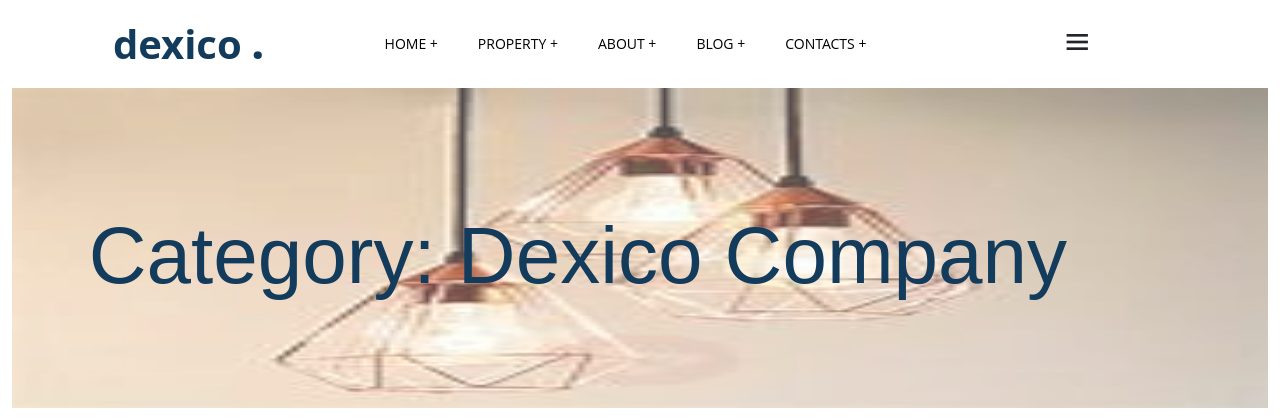
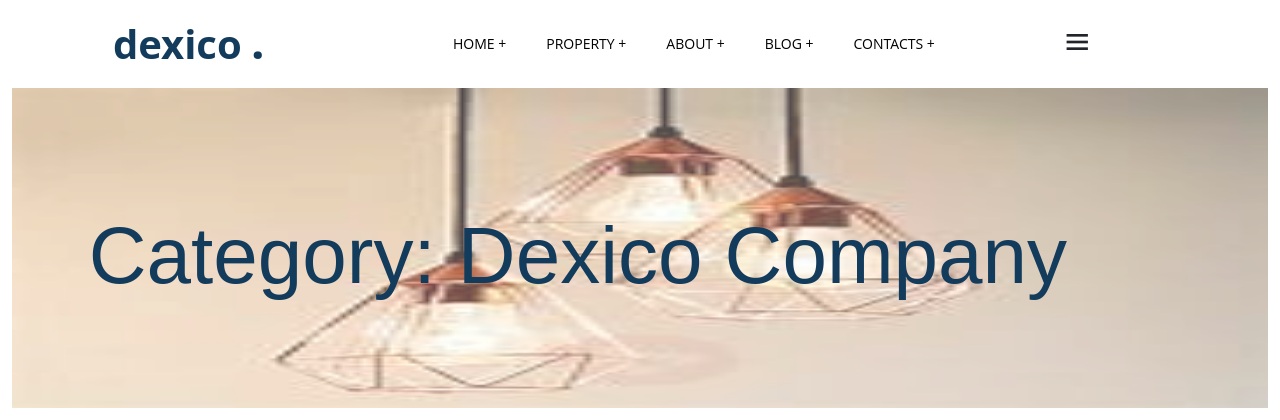
Before and after one commit to Pritidesai557/Pritidesai557.github.io, a PHP site: page /blog.html in a window 1280 px wide; the page is wider, and only the part inside the window is pictured. Shown: the top 420 px of that part. Run offline with PHP 8.4, Linux system fonts and the light colour scheme.

Commit message:
Update style.css

```diff
--- a/iodroplet/dexico-apartment/css/style.css
+++ b/iodroplet/dexico-apartment/css/style.css
@@ -346,3 +346,6 @@ li{
     padding-right: 20px;
     padding-left: 20px;
 }
+.nav{
+    padding-left: 10%;
+}
```
